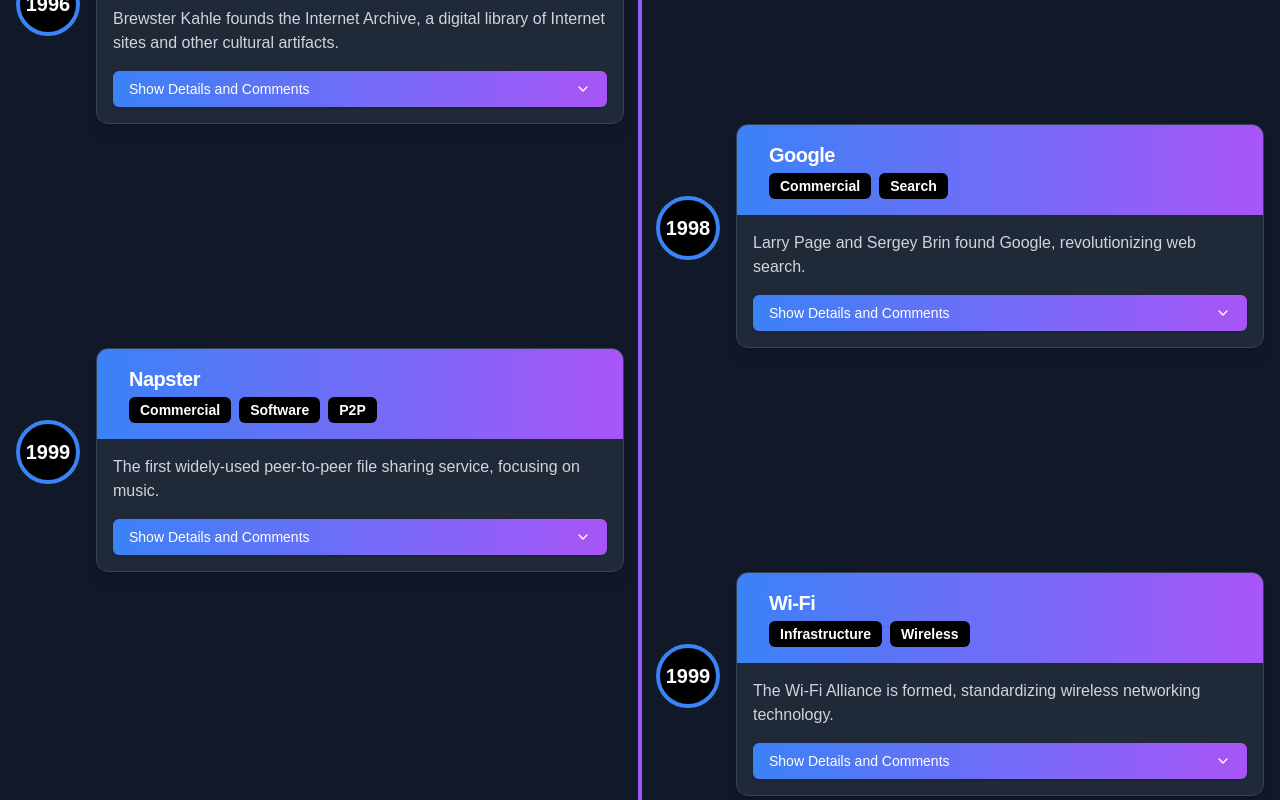
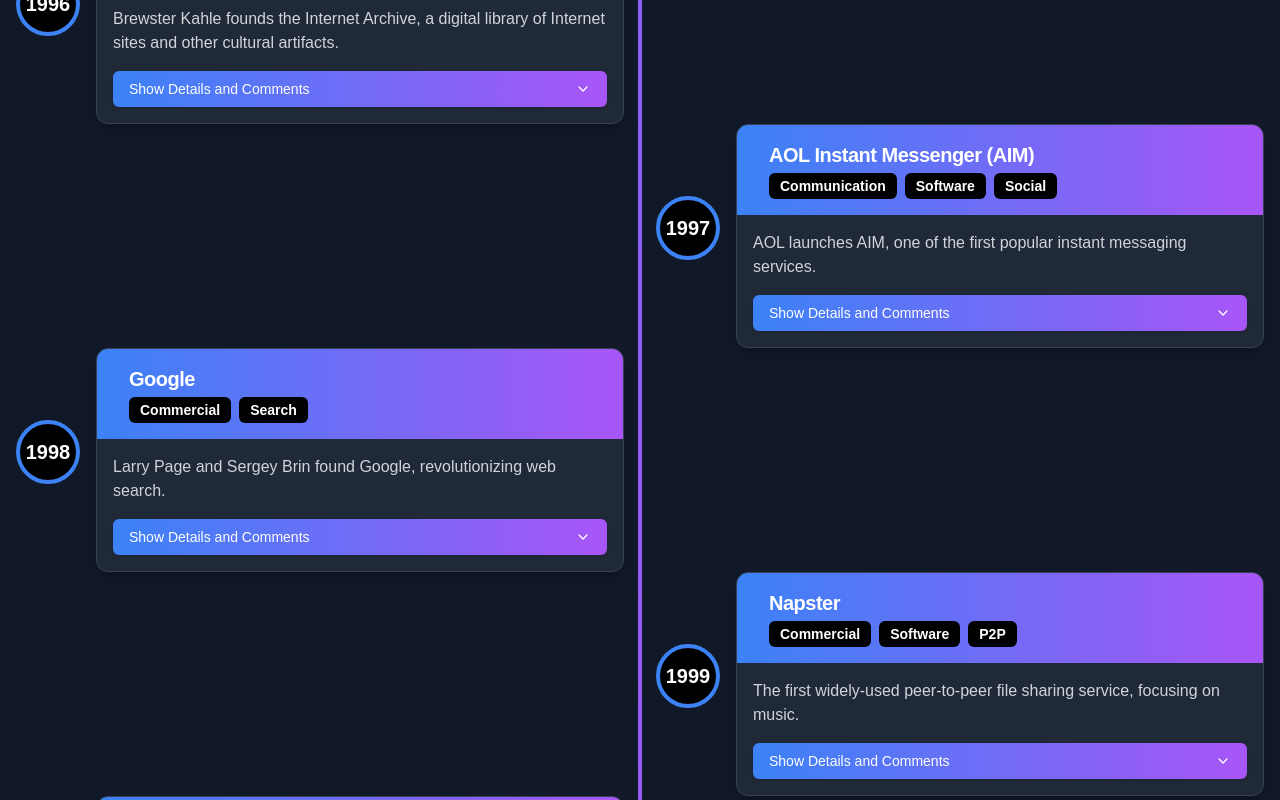
Before and after one commit to kduckets/wtfinternet, a Next.js app: page / in a window 1280 px wide. Shown: the part 3720-4520 px from the top of the page. Built offline with nearby package versions, Linux system fonts and the light colour scheme; no server answers; the database is empty.

Commit message:
Update milestones.ts

```diff
--- a/data/milestones.ts
+++ b/data/milestones.ts
@@ -62,6 +62,15 @@
       profitModel: "Open standard, led to numerous commercial applications",
       impact: "Made the internet accessible to the general public",
       categories: ["Infrastructure", "Web"],
+    },
+    {
+      id: "aim",
+      year: 1997,
+      title: "AOL Instant Messenger (AIM)",
+      description: "AOL launches AIM, one of the first popular instant messaging services.",
+      profitModel: "Free service bundled with AOL subscriptions, later ad-supported",
+      impact: "Popularized real-time online communication and influenced future messaging platforms",
+      categories: ["Communication", "Software", "Social"],
     },
     {
       id: "first-website",
```
